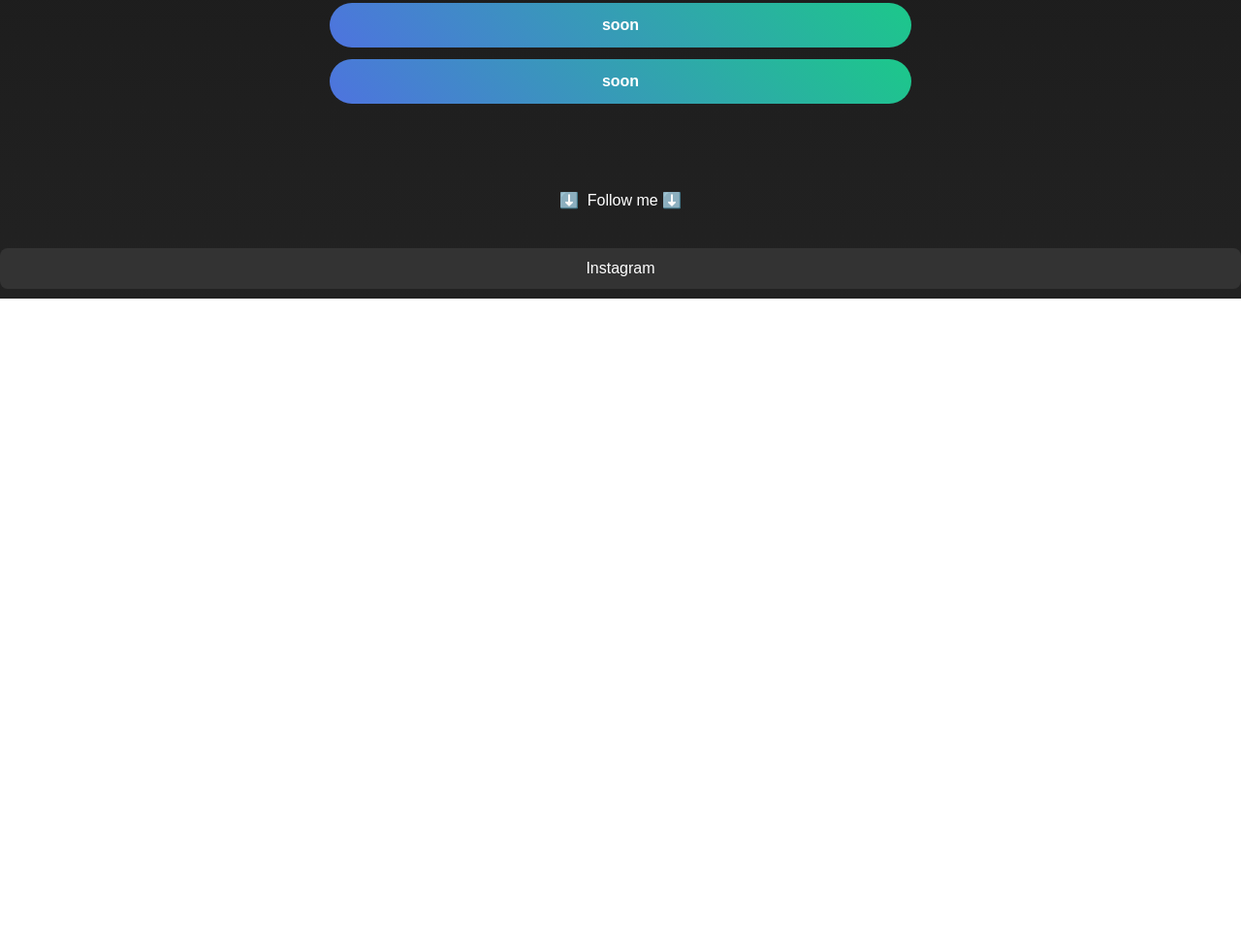
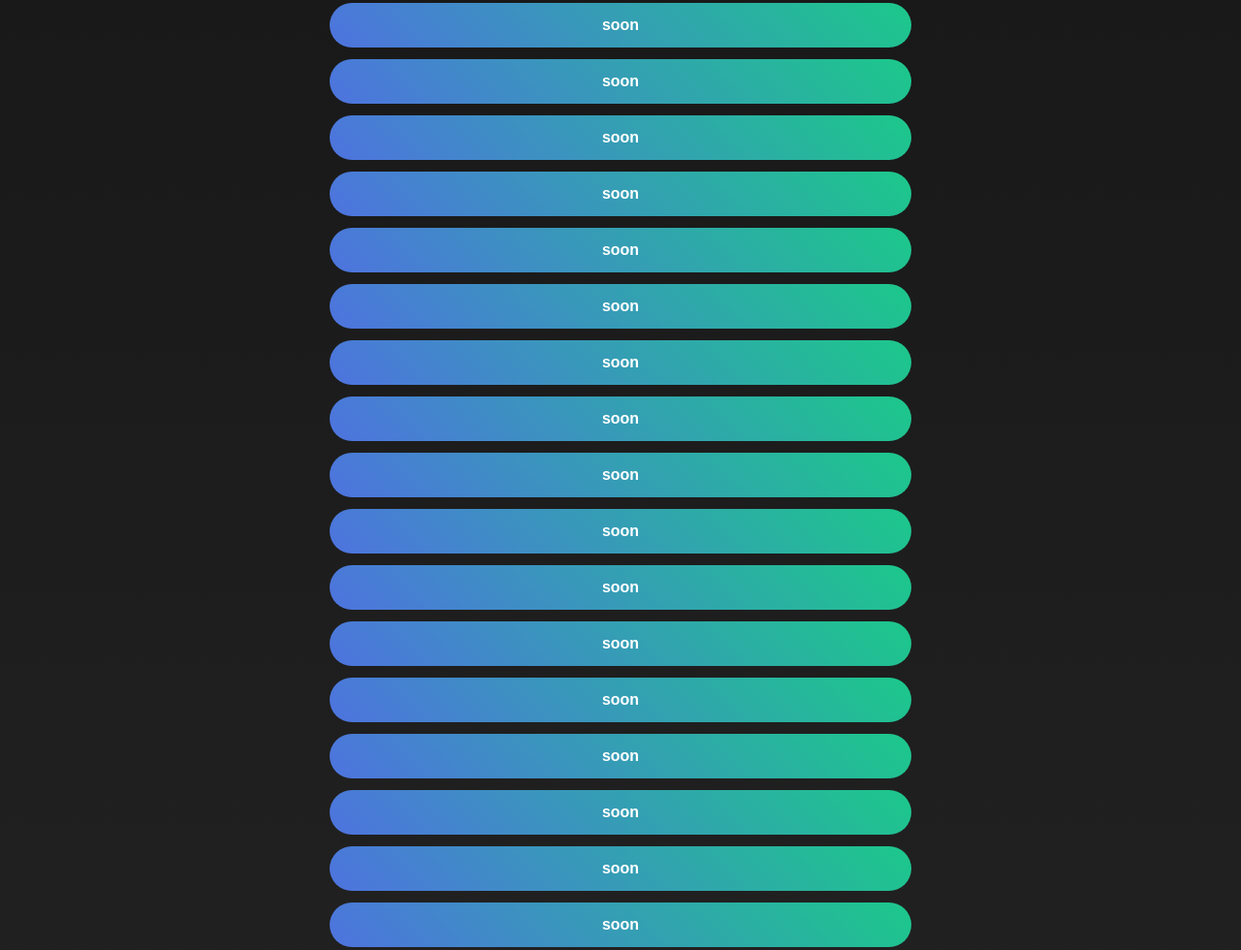
Before and after one commit to aswinsambhu/games, a plain HTML site: page index.html in a window 1280 px wide. Shown: the part 627-1607 px from the top of the page at 97% size. Before the commit the page ends 935 px from the top, so only its background shows below. Drawn offline with Linux system fonts and the light colour scheme.

Commit message:
Update index.html

```diff
--- a/index.html
+++ b/index.html
@@ -81,6 +81,21 @@
     <a href="#" class="game-btn">soon</a>
     <a href="#" class="game-btn">soon</a>
     <a href="#" class="game-btn">soon</a>
+    <a href="#" class="game-btn">soon</a>
+    <a href="#" class="game-btn">soon</a>
+    <a href="#" class="game-btn">soon</a>
+    <a href="#" class="game-btn">soon</a>
+    <a href="#" class="game-btn">soon</a>
+    <a href="#" class="game-btn">soon</a>
+    <a href="#" class="game-btn">soon</a>
+    <a href="#" class="game-btn">soon</a>
+    <a href="#" class="game-btn">soon</a>
+    <a href="#" class="game-btn">soon</a>
+    <a href="#" class="game-btn">soon</a>
+    <a href="#" class="game-btn">soon</a>
+    <a href="#" class="game-btn">soon</a>
+    <a href="#" class="game-btn">soon</a>
+    <a href="#" class="game-btn">soon</a>
 
     </div>
     <!-- Follow Section -->
```
